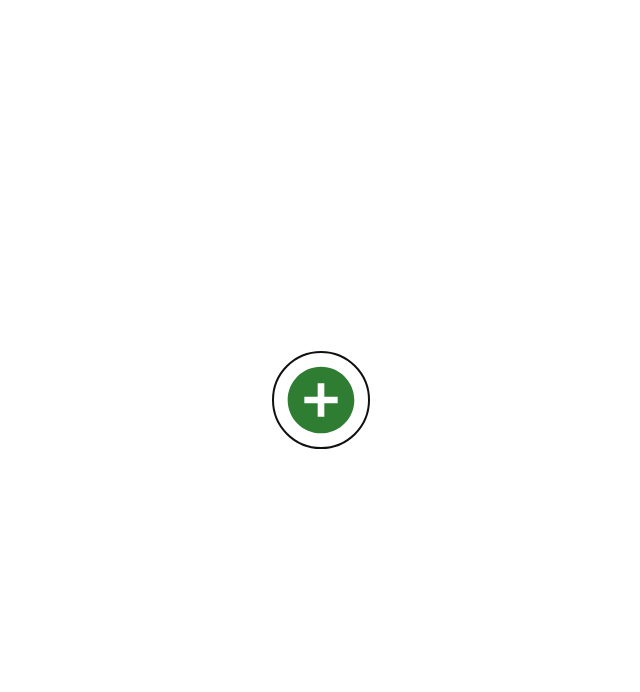
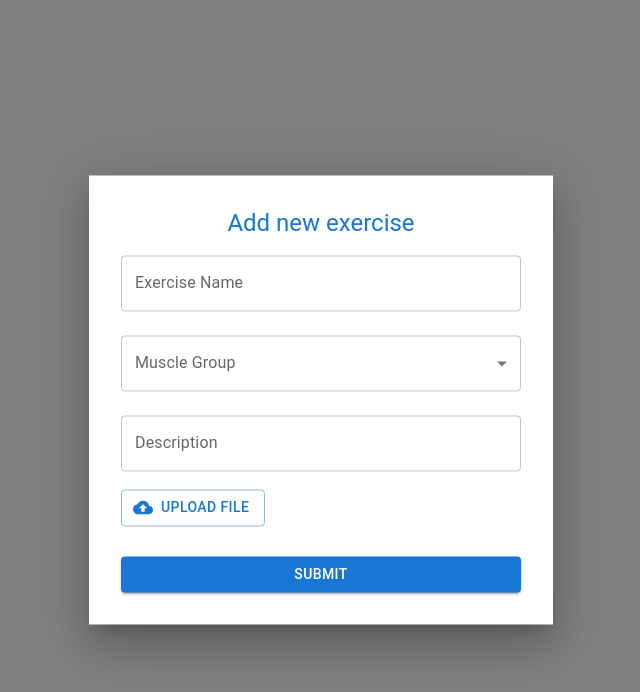
Before and after one commit to lejlamuratovic/Fitness-Tracker, a React (Vite) app in the folder fitness-tracker-frontend/: page / in a window 1280 px wide. Both pictures are taken after a click on the button "add". Shown: the top 692 px of the page, without its empty margins (319-959 px from the left). Built offline with nearby package versions, Linux system fonts and the light colour scheme.

Commit message:
add exercise modal added

```diff
--- a/fitness-tracker-frontend/src/App.tsx
+++ b/fitness-tracker-frontend/src/App.tsx
@@ -1,6 +1,7 @@
 import './App.css'
 import AddButton from './components/AddButton'
 import ExerciseList from './components/ExerciseList'
+import ExerciseModal from './components/ExerciseModal'
 import LoginForm from './components/LoginForm'
 import MuscleGroupChart from './components/MuscleGroupChart'
 import RoutineList from './components/RoutineList'
@@ -28,7 +29,8 @@ function App() {
       {/* <LoginForm /> */}
       {/* <RegisterForm /> */}
       {/* <MuscleGroupChart /> */}
-      <AddButton handleClick={handleButtonClick} sx={{fontSize: "80px"}}/>
+      {/* <AddButton handleClick={handleButtonClick} sx={{fontSize: "80px"}}/> */}
+      <ExerciseModal />
     </>
   )
 }
--- /dev/null
+++ b/fitness-tracker-frontend/src/components/ExerciseModal/ExerciseModal.tsx
@@ -0,0 +1,126 @@
+import { useState } from 'react';
+import { Modal, Box, TextField, Button, Select, MenuItem, InputLabel, FormControl, Typography, Container } from '@mui/material';
+import AddButton from '../AddButton';
+import CloudUploadIcon from '@mui/icons-material/CloudUpload';
+
+// enum for muscle groups field
+const MuscleGroups = {
+    CHEST: 'Chest',
+    BACK: 'Back',
+    LEGS: 'Legs',
+    ARMS: 'Arms',
+    SHOULDERS: 'Shoulders',
+    ABS: 'Abs'
+};
+
+const modalStyle = {
+    position: 'absolute',
+    top: '50%',
+    left: '50%',
+    transform: 'translate(-50%, -50%)',
+    width: 400,
+    bgcolor: 'background.paper',
+    boxShadow: 24,
+    p: 4,
+};
+
+function ExerciseModal() {
+    const [open, setOpen] = useState(false);
+    const [exerciseData, setExerciseData] = useState({
+        name: '',
+        muscleGroup: '',
+        description: '',
+        image: null
+    });
+
+    // to handle opening and closing of the modal
+    const handleOpen = () => setOpen(true);
+    const handleClose = () => setOpen(false);
+
+    // to handle value changes in inputs
+    const handleChange = (event: any) => {
+        const { name, value, files } = event.target;
+        setExerciseData({
+        ...exerciseData,
+        [name]: name === 'image' ? files[0] : value
+        });
+    };
+
+    // to handle form submission
+    const handleSubmit = (event: any) => {
+        event.preventDefault();
+        console.log(exerciseData);
+        handleClose();
+    };
+
+  return (
+  <Container maxWidth="xs">
+    <AddButton handleClick={handleOpen}></AddButton>
+    <Modal
+        open={open}
+        onClose={handleClose}
+        aria-labelledby="exercise-modal-title"
+    >
+    <Box sx={modalStyle} component="form" onSubmit={handleSubmit}>
+        <Typography variant="h5" color="primary" textAlign="center"> Add new exercise </Typography>
+        <TextField
+        name="name"
+        label="Exercise Name"
+        value={exerciseData.name}
+        onChange={handleChange}
+        id="exerciseName"
+        fullWidth
+        margin="normal"
+        />
+        <FormControl fullWidth margin="normal">
+            <InputLabel>Muscle Group</InputLabel>
+            <Select
+              name="muscleGroup"
+              value={exerciseData.muscleGroup}
+              label="Muscle Group"
+              onChange={handleChange}
+            >
+                {Object.values(MuscleGroups).map((group) => (
+                    <MenuItem key={group} value={group}>
+                        {group}
+                    </MenuItem>
+                ))}
+            </Select>
+        </FormControl>
+
+        <TextField
+            name="description"
+            label="Description"
+            value={exerciseData.description}
+            onChange={handleChange}
+            fullWidth
+            margin="normal"
+            id="exerciseDescription"
+            multiline
+        />
+        <Button component="label" style={{ marginTop: '10px' }} variant="outlined" startIcon={<CloudUploadIcon />}>
+        Upload file
+        <input
+            type="file"
+            name="image"
+            onChange={handleChange}
+            style={{
+            opacity: 0,
+            position: 'absolute',
+            zIndex: -1,
+            overflow: 'hidden'
+            }}
+            accept="image/*"
+        />
+        </Button>
+
+        <Button type="submit" style={{ marginTop: '30px' }} fullWidth variant="contained">
+            Submit
+        </Button>
+    </Box>
+    </Modal>
+    </Container>
+  );
+}
+
+export default ExerciseModal;
--- /dev/null
+++ b/fitness-tracker-frontend/src/components/ExerciseModal/index.ts
@@ -0,0 +1 @@
+export { default } from './ExerciseModal'
```
